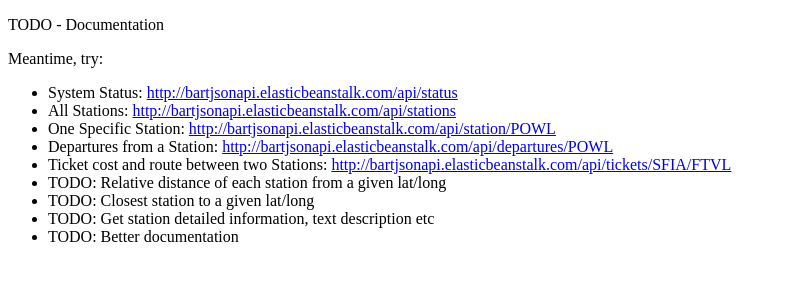
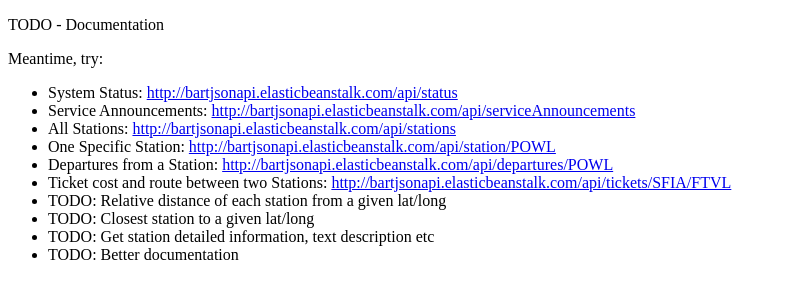
Before and after one commit to simonprickett/bartnodeapi, a website: page html/index.html in a window 1280 px wide. Shown: the whole page, without its empty margins (0-787 px from the left). Drawn offline with Linux system fonts and the light colour scheme.

Commit message:
Updated API overview page for serviceAnnouncements endpoint.

```diff
--- a/html/index.html
+++ b/html/index.html
@@ -8,6 +8,7 @@
 		<p>Meantime, try:</p>
 		<ul>
 			<li>System Status: <a href="http://bartjsonapi.elasticbeanstalk.com/api/status" target="_blank">http://bartjsonapi.elasticbeanstalk.com/api/status</a></li>
+			<li>Service Announcements: <a href="http://bartjsonapi.elasticbeanstalk.com/api/serviceAnnouncements">http://bartjsonapi.elasticbeanstalk.com/api/serviceAnnouncements</a></li>
 			<li>All Stations: <a href="http://bartjsonapi.elasticbeanstalk.com/api/stations" target="_blank">http://bartjsonapi.elasticbeanstalk.com/api/stations</a></li>
 			<li>One Specific Station: <a href="http://bartjsonapi.elasticbeanstalk.com/api/station/POWL" target="_blank">http://bartjsonapi.elasticbeanstalk.com/api/station/POWL</a></li>
 			<li>Departures from a Station: <a href="http://bartjsonapi.elasticbeanstalk.com/api/departures/POWL" target="_blank">http://bartjsonapi.elasticbeanstalk.com/api/departures/POWL</a></li>
```
